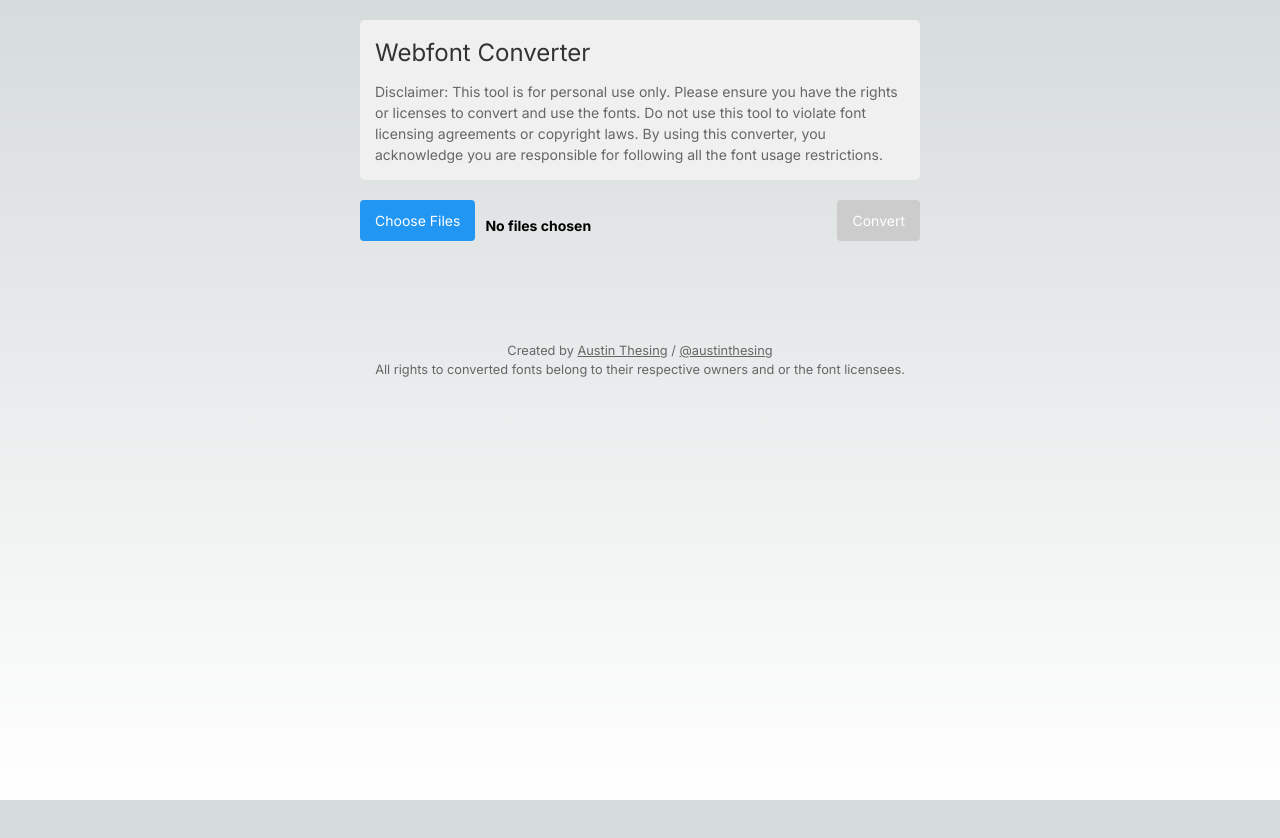
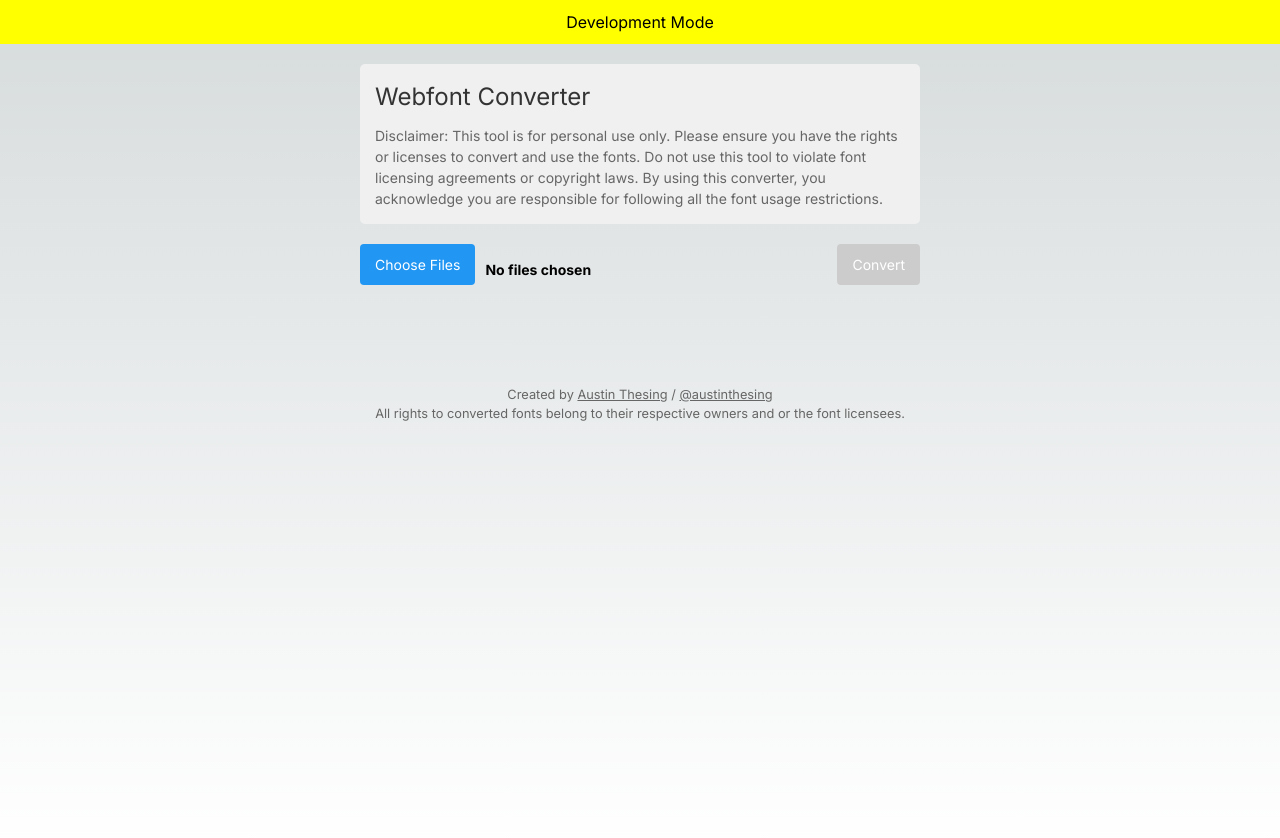
Before and after one commit to austin-thesing/font-converter-app, a Next.js app: page / in a window 1280 px wide. Shown: the top 838 px of the page. Before the commit the page ends 800 px from the top, so only its background shows below. Built offline with nearby package versions, Linux system fonts and the light colour scheme.

Commit message:
Looks gtm

```diff
--- a/app/layout.tsx
+++ b/app/layout.tsx
@@ -5,7 +5,7 @@ import "./globals.css";
 const inter = Inter({ subsets: ["latin"] });
 
 export const metadata: Metadata = {
-  title: "Webfont Converter",
+  title: process.env.NODE_ENV === "production" ? "Webfont Converter" : "Webfont Converter (Dev)",
   description: "Convert your fonts to WOFF and WOFF2 formats",
 };
 
@@ -21,7 +21,10 @@ export default function RootLayout({
 }>) {
   return (
     <html lang="en">
-      <body className={inter.className}>{children}</body>
+      <body className={inter.className}>
+        {process.env.NODE_ENV !== "production" && <div style={{ background: "yellow", padding: "10px", textAlign: "center" }}>Development Mode</div>}
+        {children}
+      </body>
     </html>
   );
 }
```
